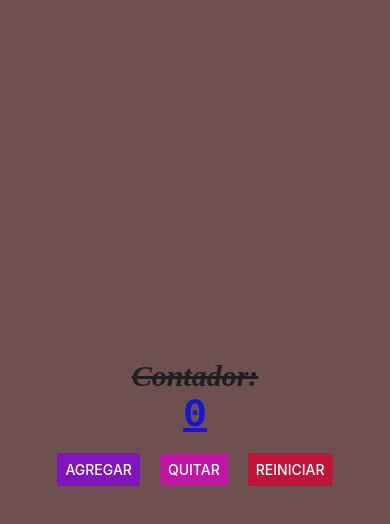
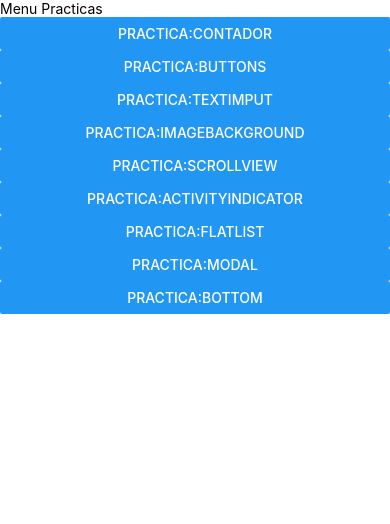
Before and after one commit to AndreAlexander-SM/PAM214, a React Native app in the folder intro/: screen / in a window 390 px wide. Shown: the top 524 px of the page. Built offline with nearby package versions, Linux system fonts and the light colour scheme.

Commit message:
Comodo
para las practicas de las exposiciones

```diff
--- a/intro/App.js
+++ b/intro/App.js
@@ -1,10 +1,10 @@
 //1. imports: Zona de importaciones
-import ContadorScreen from './screens/ContadorScreen'
+import MenuScreen from './screens/MenuScreen'
 
 //2. Main: Zona de componentes
 export default function App() {
 
   return (
-    <ContadorScreen></ContadorScreen>
+    <MenuScreen></MenuScreen>
   );
 }
--- /dev/null
+++ b/intro/screens/ActivityIndicatorScreen.js
@@ -0,0 +1,13 @@
+import { Text, StyleSheet, View } from 'react-native'
+
+
+export default function ActivityIndicatorScreen() {
+
+    return (
+      <View>
+        <Text>Proximamente by Israel & equipo</Text>
+      </View>
+    )
+  }
+
+const styles = StyleSheet.create({})
--- /dev/null
+++ b/intro/screens/BotonesScreen.js
@@ -0,0 +1,13 @@
+import { Text, StyleSheet, View } from 'react-native'
+
+
+export default function BotonesScreen() {
+
+    return (
+      <View>
+        <Text>Proximamente by Rogelio & equipo</Text>
+      </View>
+    )
+  }
+
+const styles = StyleSheet.create({})
--- /dev/null
+++ b/intro/screens/BottomScreen.js
@@ -0,0 +1,13 @@
+import { Text, StyleSheet, View } from 'react-native'
+
+
+export default function BottomScreen() {
+
+    return (
+      <View>
+        <Text>Proximamente by Vale o Isa & equipo</Text>
+      </View>
+    )
+  }
+
+const styles = StyleSheet.create({})
--- /dev/null
+++ b/intro/screens/FlatListScreen.js
@@ -0,0 +1,13 @@
+import { Text, StyleSheet, View } from 'react-native'
+
+
+export default function FlatListScreen() {
+
+    return (
+      <View>
+        <Text>Proximamente by Carlos  & equipo</Text>
+      </View>
+    )
+  }
+
+const styles = StyleSheet.create({})
--- /dev/null
+++ b/intro/screens/ImageBackgroundScreen.js
@@ -0,0 +1,13 @@
+import { Text, StyleSheet, View } from 'react-native'
+
+
+export default function ImageBackgroundScreen() {
+
+    return (
+      <View>
+        <Text>Proximamente by Karla & equipo</Text>
+      </View>
+    )
+  }
+
+const styles = StyleSheet.create({})
--- /dev/null
+++ b/intro/screens/MenuScreen.js
@@ -0,0 +1,65 @@
+import { Text, StyleSheet, View, Button } from 'react-native'
+import React, { useState } from 'react'
+import ContadorScreen from './ContadorScreen'
+import BotonesScreen from './BotonesScreen'
+import TextImputScreen from './TextImputScreen';
+import ImageBackgroundScreen from './ImageBackgroundScreen';
+import ScrollViewScreen from './ScrollViewScreen';
+import ActivityIndicatorScreen from './ActivityIndicatorScreen';
+import FlatListScreen from './FlatListScreen';
+import ModalScreen from './ModalScreen';
+import BottomScreen from './BottomScreen';
+
+export default function MenuScreen() {
+
+    const[screen,setScreen]=useState('menu');
+
+    switch(screen){
+        case 'contador':
+            return <ContadorScreen/>
+        case 'botones':
+            return <BotonesScreen/>
+        case 'textImput':
+            return <TextImputScreen/>
+        case 'ImageBackground':
+            return <ImageBackgroundScreen/>
+        case 'scrollview':
+            return <ScrollViewScreen/>
+        case 'activityindicator':
+            return <ActivityIndicatorScreen/>
+        case 'flatList':
+            return <FlatListScreen/>
+        case 'modal':
+            return <ModalScreen/>
+        case 'bottom':
+            return <BottomScreen/>
+        case 'menu':
+            default:
+                return (
+                    <View>
+                    <Text>Menu Practicas</Text>
+                    <Button onPress={()=>setScreen('contador')} title='Practica:Contador'/>
+                    <Button onPress={()=>setScreen('botones')} title='Practica:Buttons'/>
+                    <Button onPress={()=>setScreen('textImput')} title='Practica:TextImput'/>
+                    <Button onPress={()=>setScreen('ImageBackground')} title='Practica:ImageBackground'/>
+                    <Button onPress={()=>setScreen('scrollview')} title='Practica:ScrollView'/>
+                    <Button onPress={()=>setScreen('activityindicator')} title='Practica:ActivityIndicator'/>
+                    <Button onPress={()=>setScreen('flatList')} title='Practica:FlatList'/>
+                    <Button onPress={()=>setScreen('modal')} title='Practica:Modal'/>
+                    <Button onPress={()=>setScreen('bottom')} title='Practica:Bottom'/>
+                    </View>
+    )
+
+    }
+
+
+
+  }
+
+const styles = StyleSheet.create({
+    contenedorBotones:{
+    marginTop:15,
+    flexDirection:'row',
+    gap:20,
+  },
+})
--- /dev/null
+++ b/intro/screens/ModalScreen.js
@@ -0,0 +1,13 @@
+import { Text, StyleSheet, View } from 'react-native'
+
+
+export default function ModalScreen() {
+
+    return (
+      <View>
+        <Text>Proximamente by Yael  & equipo</Text>
+      </View>
+    )
+  }
+
+const styles = StyleSheet.create({})
--- /dev/null
+++ b/intro/screens/ScrollViewScreen.js
@@ -0,0 +1,13 @@
+import { Text, StyleSheet, View } from 'react-native'
+
+
+export default function ScrollViewScreen() {
+
+    return (
+      <View>
+        <Text>Proximamente by Isaac & equipo</Text>
+      </View>
+    )
+  }
+
+const styles = StyleSheet.create({})
--- /dev/null
+++ b/intro/screens/TextImputScreen.js
@@ -0,0 +1,13 @@
+import { Text, StyleSheet, View } from 'react-native'
+
+
+export default function TextImputScreen() {
+
+    return (
+      <View>
+        <Text>Proximamente by Santiago & equipo</Text>
+      </View>
+    )
+  }
+
+const styles = StyleSheet.create({})
```
